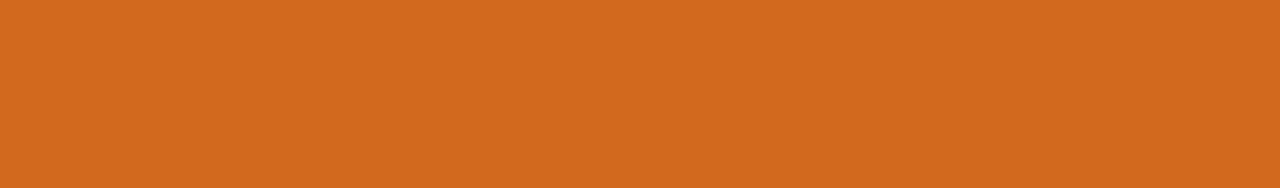
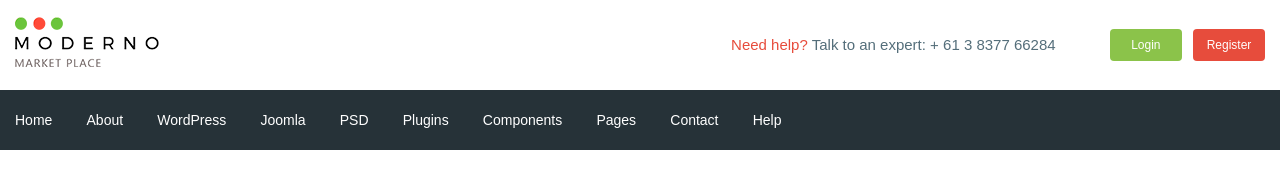
Before and after one commit to Habibullo01/moderno, a website: page app/index.html in a window 1280 px wide. Drawn offline with nearby package versions, Linux system fonts and the light colour scheme; files that its build step writes are made by us from their sources.

Commit message:
added header

```diff
--- a/app/index.html
+++ b/app/index.html
@@ -2,15 +2,97 @@
 <html lang="en">
 
 <head>
-    <meta charset="UTF-8">
-    <meta http-equiv="X-UA-Compatible" content="IE=edge">
-    <meta name="viewport" content="width=device-width, initial-scale=1.0">
+    <meta charset="UTF-8" />
+    <meta http-equiv="X-UA-Compatible" content="IE=edge" />
+    <meta name="viewport" content="width=device-width, initial-scale=1.0" />
     <title>Moderno</title>
-    <link rel="stylesheet" href="css/libs.min.css">
-    <link rel="stylesheet" href="css/style.min.css">
+    <link href="https://fonts.googleapis.com/css2?family=Roboto:wght@500;700&display=swap" rel="stylesheet">
+    <link rel="stylesheet" href="css/libs.min.css" />
+    <link rel="stylesheet" href="css/style.min.css" />
 </head>
 
 <body>
+    <header class="header">
+        <div class="header__top">
+            <div class="container">
+                <div class="header__top-inner">
+                    <div class="header__logo">
+                        <a href="#">
+                            <img src="img/logo.png" alt="" />
+                        </a>
+                    </div>
+                    <div class="header__text">
+                        <a href="#"><span>Need help?</span></a> Talk to an expert:
+                        <a href="tel:613837766284">+ 61 3 8377 66284</a>
+                    </div>
+                    <div class="header__box">
+                        <a class="basket" href="#"></a>
+                        <a class="header__btn header__btn-login" href="">Login</a>
+                        <a class="header__btn header__btn-register" href="">Register</a>
+                    </div>
+                </div>
+            </div>
+        </div>
+        <div class="header__menu">
+            <div class="container">
+                <nav class="menu">
+                    <ul class="menu__list">
+                        <li>
+                            <a href="#">
+                                Home
+                            </a>
+                        </li>
+                        <li>
+                            <a href="#">
+                                About
+                            </a>
+                        </li>
+                        <li>
+                            <a href="#">
+                                WordPress
+                            </a>
+                        </li>
+                        <li>
+                            <a href="#">
+                                Joomla
+                            </a>
+                        </li>
+                        <li>
+                            <a href="#">
+                                PSD
+                            </a>
+                        </li>
+                        <li>
+                            <a href="#">
+                                Plugins
+                            </a>
+                        </li>
+                        <li>
+                            <a href="#">
+                                Components
+                            </a>
+                        </li>
+                        <li>
+                            <a href="#">
+                                Pages
+                            </a>
+                        </li>
+                        <li>
+                            <a href="#">
+                                Contact
+                            </a>
+                        </li>
+                        <li>
+                            <a href="#">
+                                Help
+                                <li>
+                            </a>
+                        </li>
+                    </ul>
+                </nav>
+            </div>
+        </div>
+    </header>
 
     <script src="https://ajax.googleapis.com/ajax/libs/jquery/3.6.0/jquery.min.js"></script>
     <script src="js/libs.min.js"></script>
--- a/app/js/main.js
+++ b/app/js/main.js
@@ -0,0 +1,5 @@
+$(function() {
+
+
+
+});
--- /dev/null
+++ b/app/scss/_fonts.scss
@@ -0,0 +1,6 @@
+@font-face {
+    font-family: 'Roboto-Regular', sans-serif;
+    src: url('../fonts/Roboto-Regular.woff2') format('woff2'), url('../fonts/Roboto-Regular.woff') format('woff');
+    font-weight: 400;
+    font-display: swap;
+}
--- /dev/null
+++ b/app/scss/_global.scss
@@ -0,0 +1,36 @@
+html {
+    box-sizing: border-box;
+}
+
+*,
+*::before,
+*::after {
+    box-sizing: inherit;
+}
+
+body {
+    font-family: 'Roboto-Regular', sans-serif;
+    font-size: 15px;
+    line-height: 24px;
+    color: $text;
+    font-weight: 400;
+}
+
+a {
+    display: inline-block;
+    text-decoration: none;
+    color: $text;
+}
+
+ul,
+li {
+    margin: 0;
+    padding: 0;
+    list-style: none;
+}
+
+.container {
+    max-width: 2000px;
+    margin: 0 auto;
+    padding: 0 15px;
+}
--- /dev/null
+++ b/app/scss/_vars.scss
@@ -0,0 +1,4 @@
+$text: #546e7a;
+$red: #e74c3c;
+$green: #8bc34a;
+$bg: #263238;
--- a/app/scss/style.scss
+++ b/app/scss/style.scss
@@ -1,14 +1,58 @@
-html {
-    box-sizing: border-box;
+@import 'vars';
+@import 'global';
+@import 'fonts';
+.header__top-inner {
+    display: flex;
+    justify-content: space-between;
+    height: 90px;
+    align-items: center;
 }
 
-*,
-*::before,
-*::after {
-    box-sizing: inherit;
+.header__text {
+    margin-left: auto;
+    margin-right: 50px;
+    span {
+        color: $red;
+    }
 }
 
-body {
-    background-color: chocolate;
+.header__btn {
+    padding: 4px;
+    width: 72px;
+    border-radius: 4px;
+    text-align: center;
+    color: #fff;
+    font-size: 12px;
+}
+
+.header__btn-login {
+    background-color: $green;
+}
+
+.header__btn-register {
+    margin-left: 7px;
+    background-color: $red;
+}
+
+.header__menu {
+    background-color: $bg;
+}
+
+.menu {
     display: flex;
+    align-items: center;
+    height: 60px;
 }
+
+.menu__list {
+    li {
+        display: inline-block;
+        &+li {
+            margin-left: 30px;
+        }
+    }
+    a {
+        color: #fff;
+        font-size: 14px;
+    }
+}
--- a/gulpfile.js
+++ b/gulpfile.js
@@ -8,7 +8,7 @@ var uglify = require('gulp-uglify');
 var cssmin = require('gulp-cssmin');
 
 gulp.task('sass', function() {
-    return gulp.src('app/scss/style.scss')
+    return gulp.src('app/scss/**/*.scss')
         .pipe(sass({ outputStyle: 'compressed' }))
         .pipe(rename({ suffix: '.min' }))
         .pipe(autoprefixer({
@@ -61,7 +61,7 @@ gulp.task('browser-sync', function() {
 
 
 gulp.task('watch', function() {
-    gulp.watch('app/scss/style.scss', gulp.parallel('sass'))
+    gulp.watch('app/scss/**/*.scss', gulp.parallel('sass'))
     gulp.watch('app/*.html', gulp.parallel('html'))
     gulp.watch('app/js/*.js', gulp.parallel('js'))
 });
```
Also changed, not shown: app/fonts/Roboto-Regular.woff (added), app/fonts/Roboto-Regular.woff2 (added), app/img/logo.png (added), app/img/search-bg.jpg (added), 1 other file.
